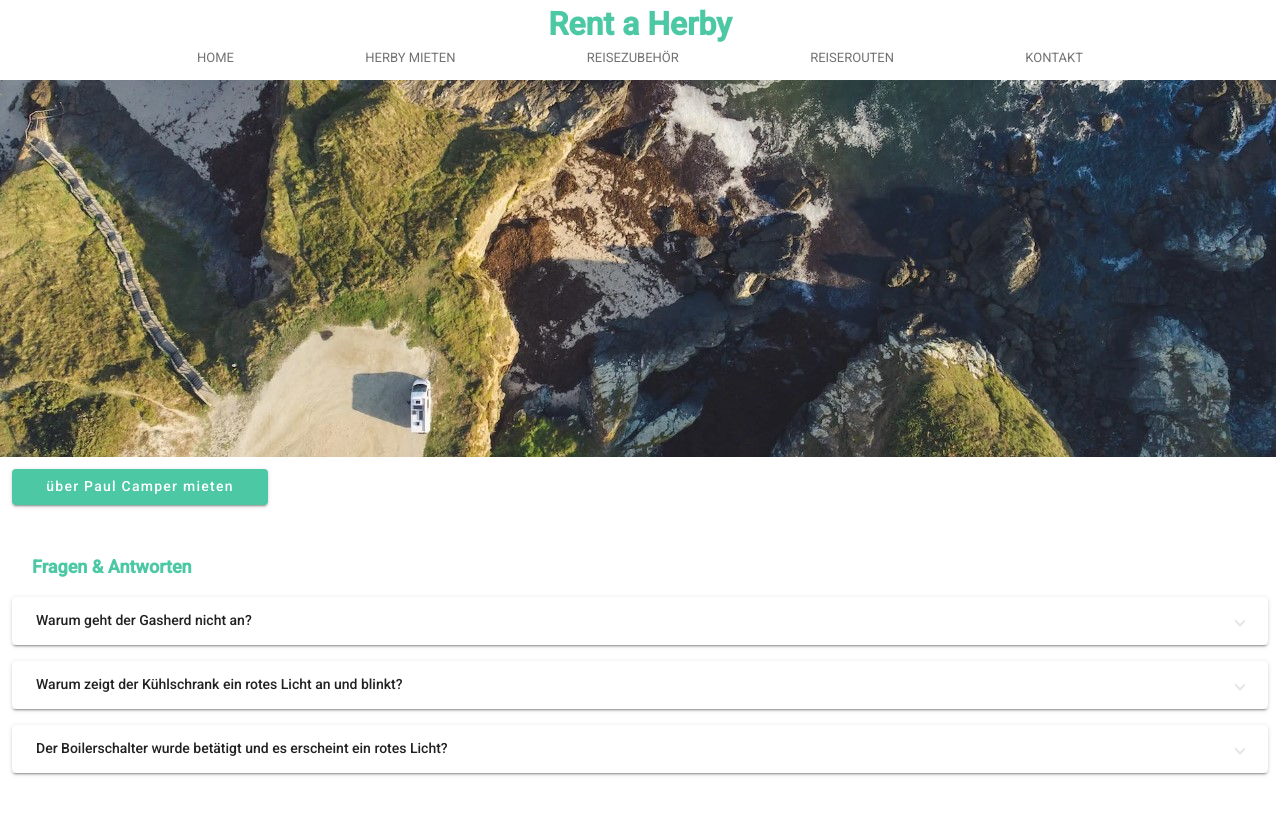
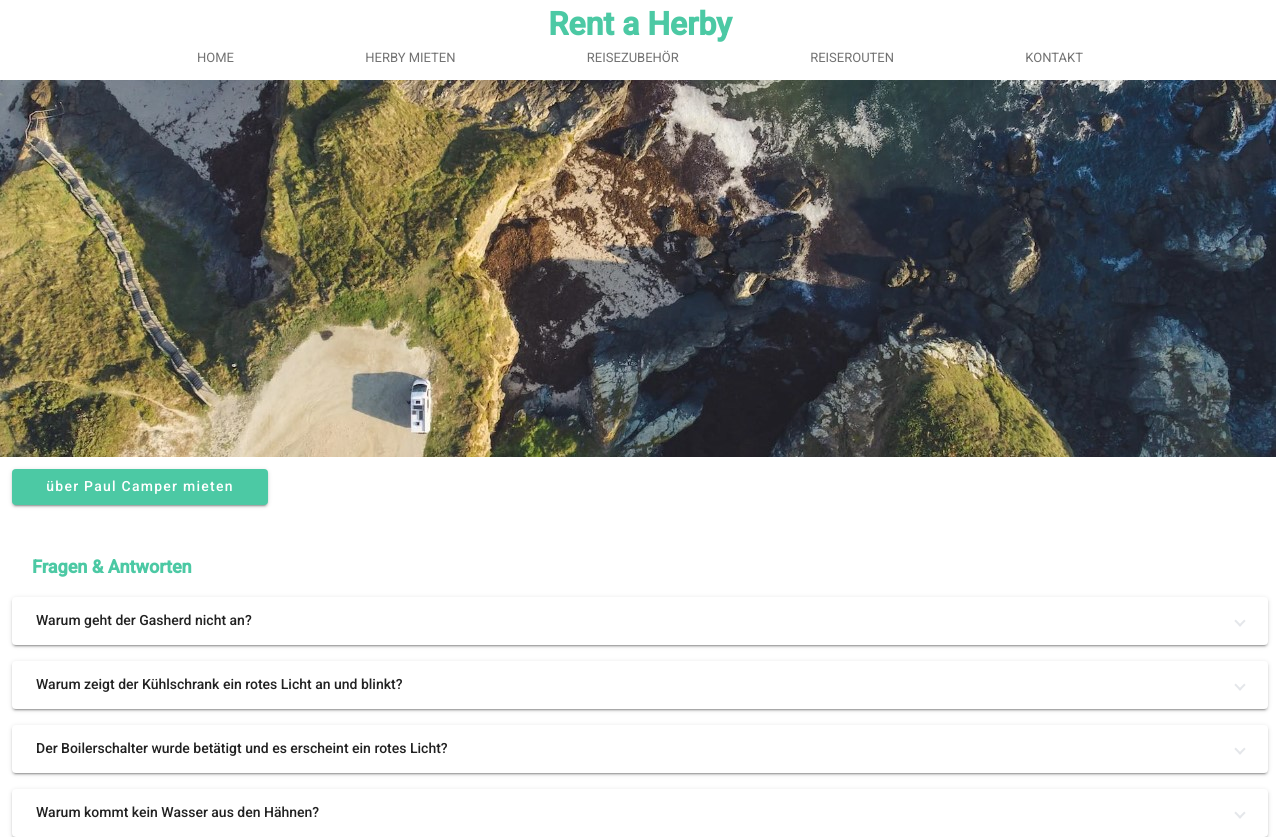
Before and after one commit to schuetzem78/rent-a-herby-frontend, an Angular app: page /rental in a window 1280 px wide. Before the commit the page ends 800 px from the top, so only its background shows below. Built offline with nearby package versions, Linux system fonts and the light colour scheme.

Commit message:
FAQ - kein Wasser aus den Hähnen

```diff
--- a/src/app/rental/rental.component.html
+++ b/src/app/rental/rental.component.html
@@ -50,15 +50,26 @@
             <mat-chip-option (click)="selectBoilerStrom()" color="accent">Landstrom</mat-chip-option>
         </mat-chip-listbox>
 
-        <div *ngIf="boilerEnergySource=='Gas'">● bitte prüfe, ob der gelbe Knopf beim Crash-Sensor bei der Gasflasche gedrückt ist</div>
+        <div *ngIf="boilerEnergySource=='Gas'">
+            <div>● Bitte prüfe, ob die Klappe außen abgemacht ist</div>
+            <div>● bitte prüfe, ob der gelbe Knopf beim Crash-Sensor bei der Gasflasche gedrückt ist</div>
+        </div>
+
         <div *ngIf="boilerEnergySource=='Strom'">
             <div>● Bitte prüfe, ob dein Landstromkabel korrekt angeschlossen ist</div>
             <div>● Dies kannst du überprüfen, indem du z.B. am Control-Panel prüfst, ob das Symbol für Landstrom leuchtet.</div>
         </div>
+    </mat-expansion-panel>
 
-        <!-- <div>● Bitte prüfe, ob der Boiler angeschalten ist.</div>
-        <div class="ml-3">● Schalter nach oben => 50°C</div>
-        <div class="ml-3">● Schalter nach unten => 70°C</div>
-        <div>● Bitte prüfe, ob dein Landstromkabel korrekt angeschlossen ist</div> -->
+    <mat-expansion-panel>
+        <mat-expansion-panel-header>
+            <mat-panel-title>
+                Warum kommt kein Wasser aus den Hähnen?
+            </mat-panel-title>
+        </mat-expansion-panel-header>
+
+        <div>● Bitte prüfe, ob die Pumpe eingeschaltet ist</div>
+        <div>● Bitte prüfe, ob genug Wasser im Frischwassertank ist</div>
+        <div>● Bitte prüfe, ob das Frostschutzventil geschlossen ist.</div>
     </mat-expansion-panel>
 </div>
```
